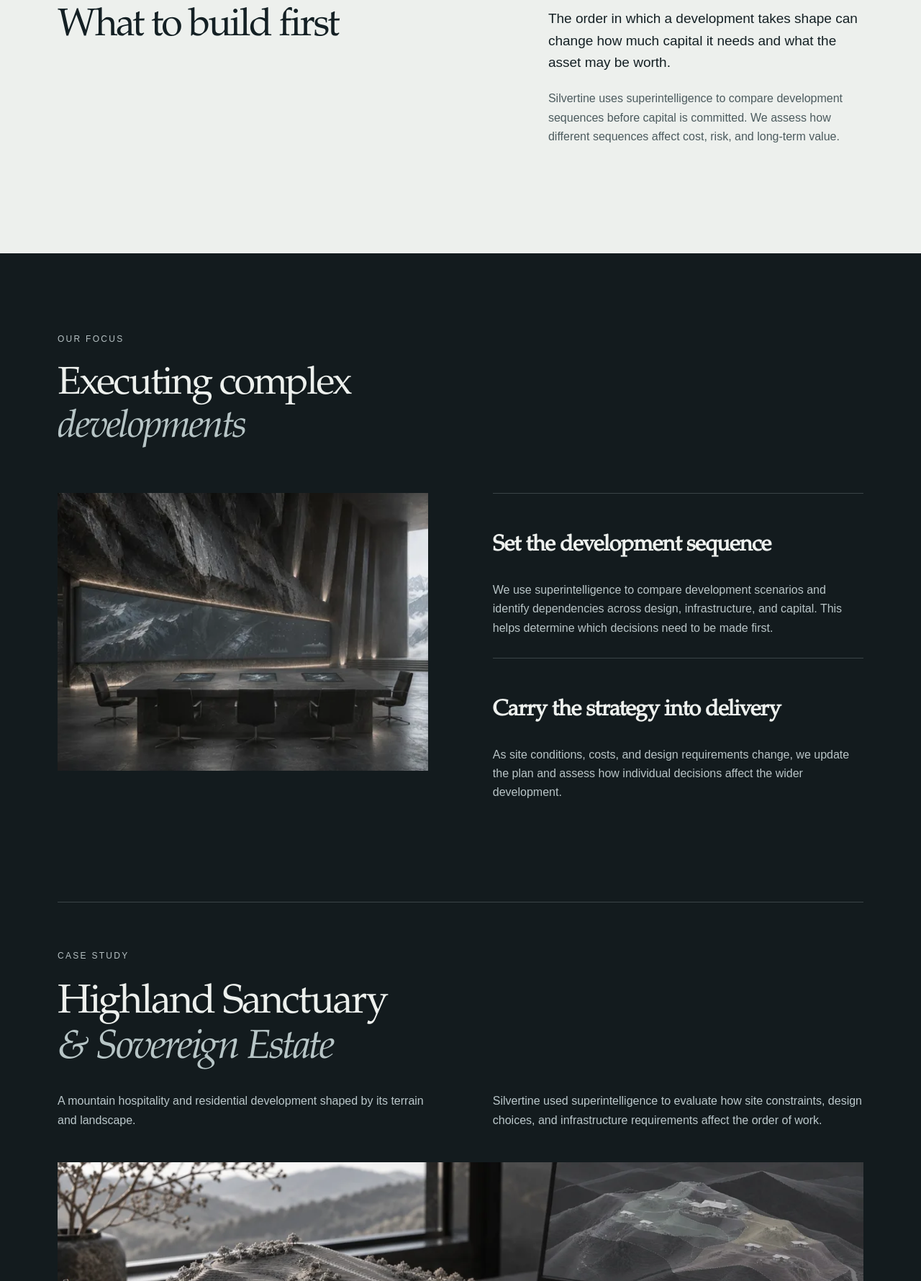
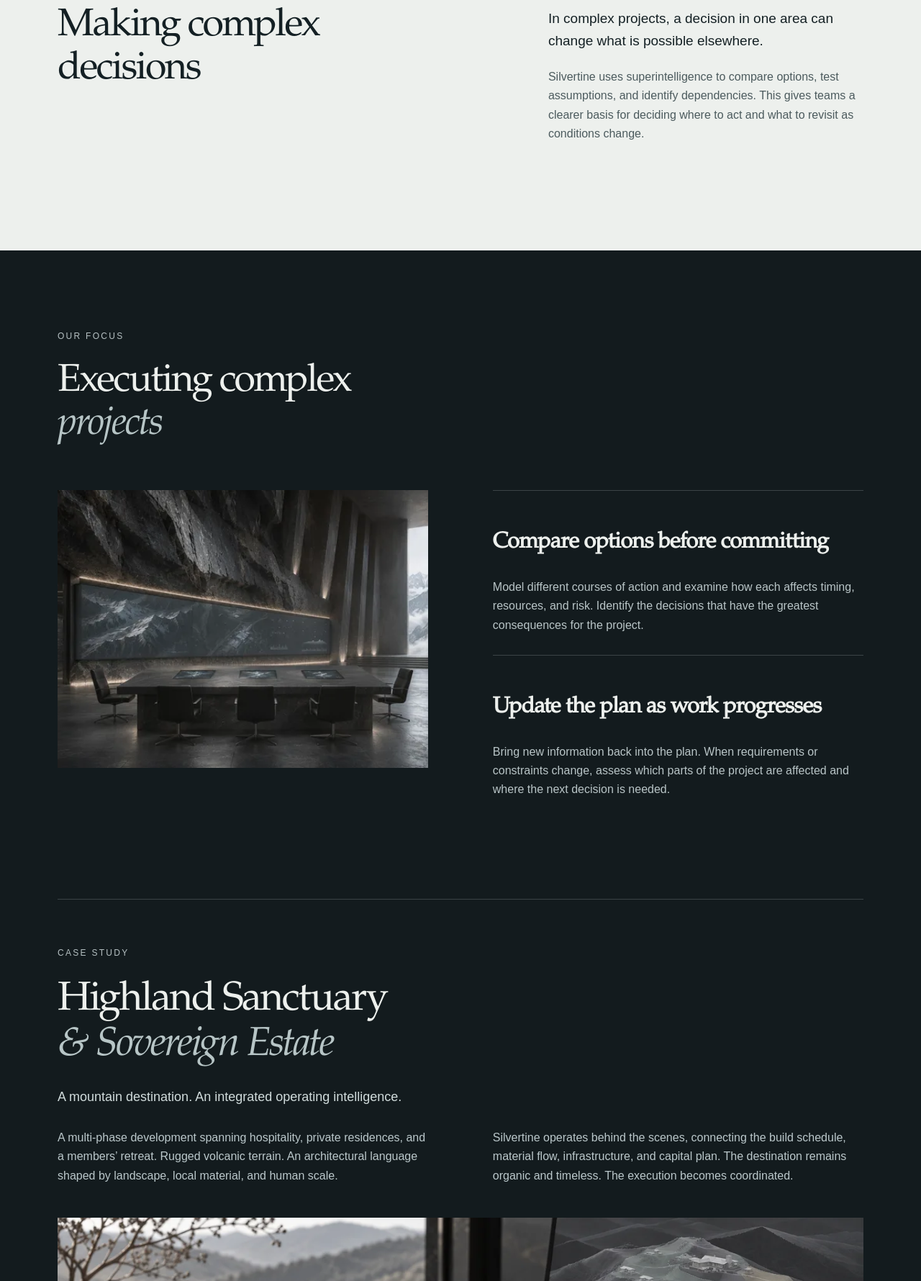
Before and after one commit to civnexus/silvertine, a website: page public/index.html in a window 1280 px wide. Shown: the part 1020-2800 px from the top of the page at 72% size. Drawn offline with Linux system fonts and the light colour scheme.

Commit message:
Broaden applied superintelligence positioning and restore approved case study

```diff
--- a/public/index.html
+++ b/public/index.html
@@ -5,7 +5,7 @@
   <meta name="viewport" content="width=device-width, initial-scale=1">
   <meta name="theme-color" content="#131b1e">
   <title>Silvertine SI | Applied Superintelligence</title>
-  <meta name="description" content="Silvertine applies superintelligence to development strategy, capital planning, and project execution.">
+  <meta name="description" content="Silvertine applies superintelligence to complex decisions, planning, and execution across industries.">
   <link rel="canonical" href="https://silvertine.si/">
   <link rel="icon" href="/assets/favicon.svg" type="image/svg+xml">
   <link rel="icon" href="/favicon.ico" sizes="32x32">
@@ -15,7 +15,7 @@
   <meta property="og:site_name" content="Silvertine">
   <meta property="og:locale" content="en_US">
   <meta property="og:title" content="Silvertine | Applied Superintelligence">
-  <meta property="og:description" content="Superintelligence for development strategy, capital planning, and project execution.">
+  <meta property="og:description" content="Applied superintelligence for complex decisions, planning, and execution.">
   <meta property="og:url" content="https://silvertine.si/">
   <meta property="og:image" content="https://silvertine.si/assets/silvertine-social.jpg">
   <meta property="og:image:secure_url" content="https://silvertine.si/assets/silvertine-social.jpg">
@@ -25,13 +25,13 @@
   <meta property="og:image:alt" content="A silver stone citadel rising from an alpine summit.">
   <meta name="twitter:card" content="summary_large_image">
   <meta name="twitter:title" content="Silvertine | Applied Superintelligence">
-  <meta name="twitter:description" content="Superintelligence for development strategy, capital planning, and project execution.">
+  <meta name="twitter:description" content="Applied superintelligence for complex decisions, planning, and execution.">
   <meta name="twitter:image" content="https://silvertine.si/assets/silvertine-social.jpg">
   <meta name="twitter:image:alt" content="Silvertine, a silver stone citadel rising from an alpine summit.">
   <link rel="preload" href="/assets/display.woff" as="font" type="font/woff" crossorigin>
   <link rel="stylesheet" href="/styles.css">
   <script src="/site.js" defer></script>
-  <script type="application/ld+json">{"@context":"https://schema.org","@type":"Organization","name":"Silvertine","alternateName":"Silvertine SI","url":"https://silvertine.si/","logo":"https://silvertine.si/assets/logo-512.png","description":"Superintelligence for development strategy, capital planning, and project execution."}</script>
+  <script type="application/ld+json">{"@context":"https://schema.org","@type":"Organization","name":"Silvertine","alternateName":"Silvertine SI","url":"https://silvertine.si/","logo":"https://silvertine.si/assets/logo-512.png","description":"Applied superintelligence for complex decisions, planning, and execution."}</script>
 </head>
 <body>
   <a class="skip-link" href="#main">Skip to content</a>
@@ -55,7 +55,7 @@
       <div class="hero-content wrap">
         <p class="eyebrow">Silvertine SI</p>
         <h1 id="hero-title">Applied<br><em>Superintelligence</em></h1>
-        <p class="hero-intro">Development strategy, capital planning, and project execution.</p>
+        <p class="hero-intro">For complex decisions, planning, and execution.</p>
         <a class="button button-light" href="#perspective">See how we work</a>
       </div>
     </section>
@@ -63,10 +63,10 @@
       <div class="wrap">
         <div class="section-heading"><p class="eyebrow">Perspective</p></div>
         <div class="perspective-grid">
-          <h2 id="perspective-title">What to build first</h2>
+          <h2 id="perspective-title">Making complex decisions</h2>
           <div class="perspective-copy">
-            <p>The order in which a development takes shape can change how much capital it needs and what the asset may be worth.</p>
-            <p>Silvertine uses superintelligence to compare development sequences before capital is committed. We assess how different sequences affect cost, risk, and long-term value.</p>
+            <p>In complex projects, a decision in one area can change what is possible elsewhere.</p>
+            <p>Silvertine uses superintelligence to compare options, test assumptions, and identify dependencies. This gives teams a clearer basis for deciding where to act and what to revisit as conditions change.</p>
           </div>
         </div>
       </div>
@@ -74,18 +74,18 @@
     <section class="focus section-dark" id="focus" aria-labelledby="focus-title">
       <div class="wrap">
         <div class="focus-heading">
-          <div><p class="eyebrow">Our focus</p><h2 id="focus-title">Executing complex<br><em>developments</em></h2></div>
+          <div><p class="eyebrow">Our focus</p><h2 id="focus-title">Executing complex<br><em>projects</em></h2></div>
         </div>
         <div class="focus-grid">
           <img class="execution-photo" src="/assets/mission-control-1280.webp" srcset="/assets/mission-control-640.webp 640w, /assets/mission-control-1280.webp 1280w, /assets/mission-control-1680.webp 1680w" sizes="(max-width: 800px) 86vw, 42vw" width="1680" height="945" loading="lazy" decoding="async" alt="Illustration of a project planning room with terrain maps and digital site models.">
           <div class="execution-method">
             <article>
-              <h3 class="focus-title">Set the development sequence</h3>
-              <p>We use superintelligence to compare development scenarios and identify dependencies across design, infrastructure, and capital. This helps determine which decisions need to be made first.</p>
+              <h3 class="focus-title">Compare options before committing</h3>
+              <p>Model different courses of action and examine how each affects timing, resources, and risk. Identify the decisions that have the greatest consequences for the project.</p>
             </article>
             <article>
-              <h3 class="focus-title">Carry the strategy into delivery</h3>
-              <p>As site conditions, costs, and design requirements change, we update the plan and assess how individual decisions affect the wider development.</p>
+              <h3 class="focus-title">Update the plan as work progresses</h3>
+              <p>Bring new information back into the plan. When requirements or constraints change, assess which parts of the project are affected and where the next decision is needed.</p>
             </article>
           </div>
         </div>
@@ -96,23 +96,24 @@
         <div class="case-heading">
           <p class="eyebrow">Case study</p>
           <h2 id="case-title">Highland Sanctuary<br><em>&amp; Sovereign Estate</em></h2>
+          <p class="case-lead">A mountain destination. An integrated operating intelligence.</p>
         </div>
         <div class="case-context">
-          <p>A mountain hospitality and residential development shaped by its terrain and landscape.</p>
-          <p>Silvertine used superintelligence to evaluate how site constraints, design choices, and infrastructure requirements affect the order of work.</p>
+          <p>A multi-phase development spanning hospitality, private residences, and a members’ retreat. Rugged volcanic terrain. An architectural language shaped by landscape, local material, and human scale.</p>
+          <p>Silvertine operates behind the scenes, connecting the build schedule, material flow, infrastructure, and capital plan. The destination remains organic and timeless. The execution becomes coordinated.</p>
         </div>
         <figure class="mission-figure">
           <img src="/assets/development-planning-1280.webp" srcset="/assets/development-planning-640.webp 640w, /assets/development-planning-1280.webp 1280w" sizes="(max-width: 600px) 86vw, 88vw" width="1280" height="720" loading="lazy" decoding="async" alt="Illustrative terrain model with lodge sites and access roads beside a digital view of development phases.">
         </figure>
         <div class="case-methods">
-          <article><h3>Plan around the terrain</h3><p>Compare how topography and access shape the placement and design of buildings.</p></article>
-          <article><h3>Coordinate materials and design</h3><p>Assess local materials and construction methods against the architectural brief and the demands of the site.</p></article>
-          <article><h3>Evaluate development sequences</h3><p>Compare how different construction sequences affect cost, dependencies, and delivery risk.</p></article>
-          <article><h3>Integrate infrastructure</h3><p>Plan utilities and site access alongside architecture and landscape.</p></article>
+          <article><h3>Vertical material integration</h3><p>Link nearby stone and quarry resources to grading, cutting, and just-in-time delivery. Match material preparation to the next build stage. Reduce external dependencies and unnecessary handling.</p></article>
+          <article><h3>Dynamic event sequencing</h3><p>Use terrain, weather, and site telemetry to update the sequence of work. Redirect crews and equipment as conditions change. Recover time lost between contractors, deliveries, and weather windows.</p></article>
+          <article><h3>Phased capital synchronization</h3><p>Model returns across decades. Release capital against physical milestones. Structure early enclaves to help fund flagship anchors, keeping the financial sequence aligned with the construction sequence.</p></article>
+          <article><h3>Invisible infrastructure</h3><p>Integrate micro-grids, off-grid resilience, and sovereign edge compute into the development plan. Keep the supporting systems discreet, beneath a serene, nature-first architectural exterior.</p></article>
         </div>
       </div>
     </section>
-    <section class="contact section-dark" id="contact" aria-labelledby="contact-title"><div class="wrap contact-inner"><div><p class="eyebrow">Private enquiries</p><h2 id="contact-title">Discuss a project</h2></div><div class="contact-action"><p>Development and investment enquiries.</p><a href="mailto:connect@silvertine.si" class="contact-email">connect@silvertine.si</a></div></div></section>
+    <section class="contact section-dark" id="contact" aria-labelledby="contact-title"><div class="wrap contact-inner"><div><p class="eyebrow">Private enquiries</p><h2 id="contact-title">Discuss a project</h2></div><div class="contact-action"><p>Project and partnership enquiries.</p><a href="mailto:connect@silvertine.si" class="contact-email">connect@silvertine.si</a></div></div></section>
   </main>
   <footer class="site-footer section-dark"><div class="wrap footer-inner"><a class="brand footer-brand" href="#top" aria-label="Silvertine home"><img src="/assets/silvertine-mark.svg" width="30" height="30" alt=""><span>SILVERTINE</span><span class="brand-si">SI</span></a><p>Applied superintelligence.</p><p>© <span id="year">2026</span> Silvertine</p><a href="#top">Back to top</a></div></footer>
 </body>
```
